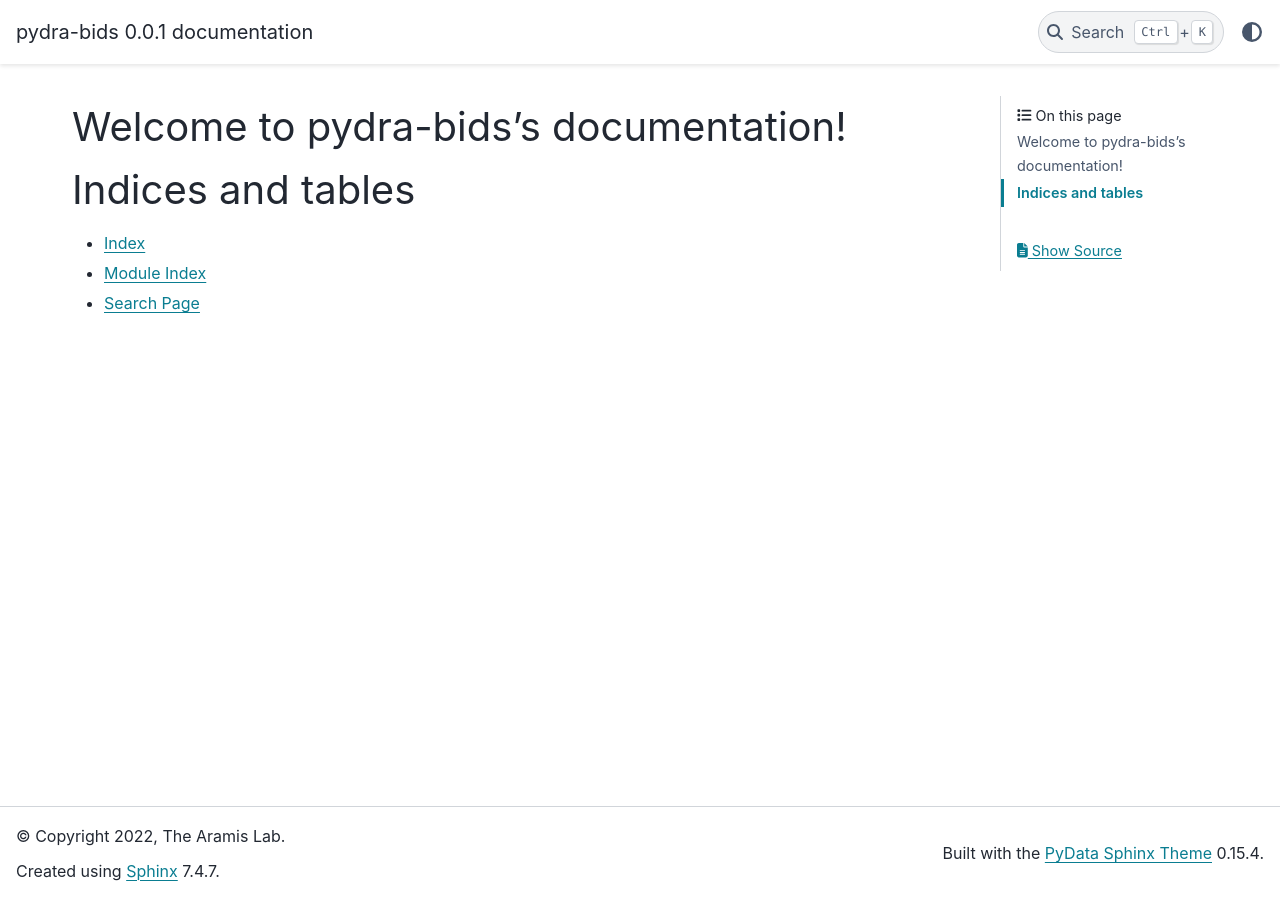
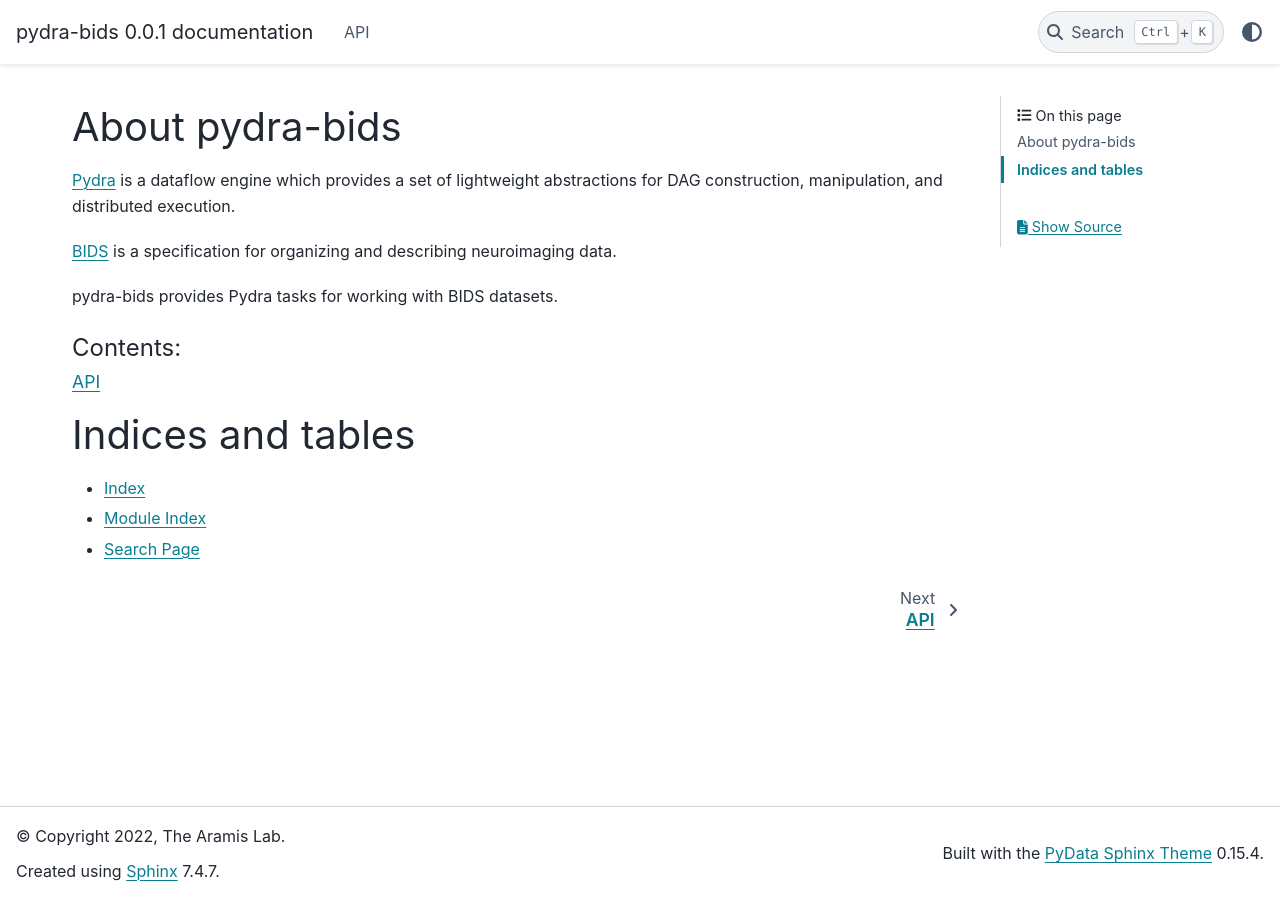
Before and after one commit to aramis-lab/pydra-bids, a Sphinx documentation site: the page built from docs/index.rst, in a window 1280 px wide. Built offline with Sphinx 7.4.7 and the PyData theme 0.15.4, drawn with Linux system fonts in a browser that asks for light colours.

Commit message:
Add API documentation

```diff
--- a/docs/index.rst
+++ b/docs/index.rst
@@ -1,16 +1,17 @@
-.. pydra-bids documentation master file, created by
-   sphinx-quickstart on Sat Jun 18 15:42:50 2022.
-   You can adapt this file completely to your liking, but it should at least
-   contain the root `toctree` directive.
+About pydra-bids
+================
 
-Welcome to pydra-bids's documentation!
-======================================
+`Pydra`_ is a dataflow engine which provides a set of lightweight abstractions for DAG construction, manipulation, and distributed execution.
+
+`BIDS`_ is a specification for organizing and describing neuroimaging data.
+
+pydra-bids provides Pydra tasks for working with BIDS datasets.
 
 .. toctree::
    :maxdepth: 2
    :caption: Contents:
 
-
+   api
 
 Indices and tables
 ==================
@@ -18,3 +19,6 @@
 * :ref:`genindex`
 * :ref:`modindex`
 * :ref:`search`
+
+.. _Pydra: https://nipype.github.io/pydra/
+.. _BIDS: https://bids-specification.readthedocs.io/
```
Also changed, not shown: docs/api.rst (added, +8 -0 lines).
